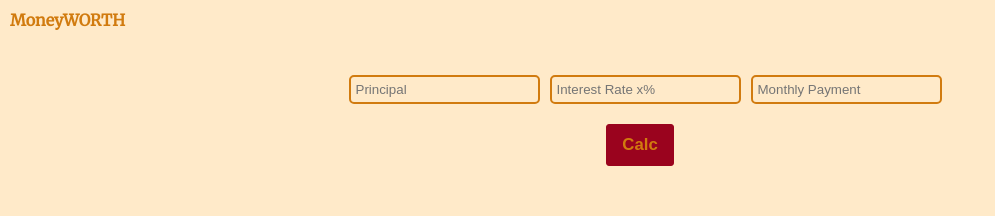
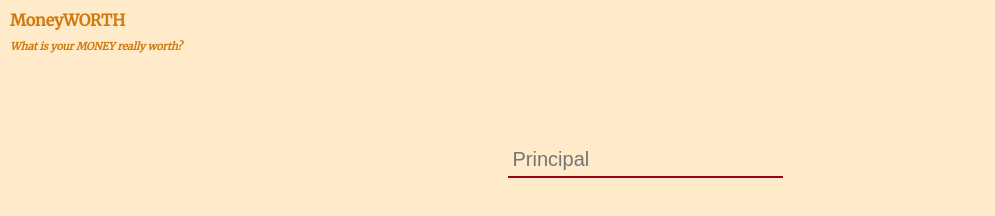
Before and after one commit to MoseyM/moneyworth, a React app: page / in a window 1280 px wide. Shown: the whole page, without its empty margins (0-995 px from the left). Built offline with nearby package versions, Linux system fonts and the light colour scheme.

Commit message:
up to now

```diff
--- a/public/index.html
+++ b/public/index.html
@@ -24,6 +24,7 @@
     <noscript>
       You need to enable JavaScript to run this app.
     </noscript>
+    <nav><span id="brand">MoneyWORTH<span><p>What is your MONEY really worth?</p></nav>
     <div id="root"></div>
     <!--
       This HTML file is a template.
--- a/src/App.scss
+++ b/src/App.scss
@@ -12,21 +12,29 @@ nav {
 	font-weight: bolder;
 	font-size: 16px;
 	margin-bottom: 15px;
+	p {
+		font-size: 0.65em;
+		font-style: italic;
+	}
 }
 
 .container {
 	padding: 20px;
 	text-align: center;
 	form {
+		padding: 15px;
+		error {
+			padding: 0;
+		}
 		input {
 			background: transparent;
 			color: #d17b0f;
-			border: 2px solid #d17b0f;
-			border-radius: 5px;
+			border: none;
 			padding: 5px;
+			border-bottom: 2px solid #9a031e;
+			font-size: 1.25em;
 			display: inline;
 			margin-left:10px;
-			margin-bottom: 20px;
 		}
 	}
 }
@@ -40,9 +48,6 @@ button#submitButton {
 	margin: 0 auto;
 	font-weight: bold;
 	font-size: 1.05em;
-	:hover {
-		background-color: #ffffff;
-	}
 }
 
 .paymentBlock{
--- a/src/components/app.js
+++ b/src/components/app.js
@@ -1,6 +1,6 @@
 import React, { Component } from 'react';
 import '../App.css';
-import Header from './header';
+import Form from './form';
 import PayoffBlock from './payoffBlock';
 
 class App extends Component {
@@ -10,75 +10,70 @@ class App extends Component {
 		this.state = {
 			result:[]
 		};
-		this.calcTotalPayments =
-		 this.calcTotalPayments.bind(this);
-		 this.clearForm =
-		 	this.clearForm.bind(this);
+		// this.calcTotalPayments =
+		//  this.calcTotalPayments.bind(this);
 	}
 
-	clearForm() {
-		this.refs.principal.value = null;
-		this.refs.intRate.value = null;
-		this.refs.monthlyPayment.value = null;
+	// B = ( A * (1+r)n) - [ (P/r) * ((1+r)n - 1 ) ]
+	// B = Balance Amount
+	// A = Loan Amount
+	// P = Payment Amount
+	// r = Rate of Interest (compounded)
+	// n = Number of time periods
+
+	calculateLastPayment(obj) {
+		var data = obj;
+		var bal = (obj.principal)
 	}
 
-	calcTotalPayments(event) {
-		event.preventDefault();
-		let principal =
-			parseFloat(this.refs.principal.value);
-		let interestRate =
-			parseFloat(this.refs.intRate.value/100);
-		let monthlyPayment =
-			parseFloat(this.refs.monthlyPayment.value);
+	// calcTotalPayments(event) {
+	// 	event.preventDefault();
+	// 	let principal =
+	// 		parseFloat(this.refs.principal.value);
+	// 	let interestRate =
+	// 		parseFloat(this.refs.intRate.value/100);
+	// 	let monthlyPayment =
+	// 		parseFloat(this.refs.monthlyPayment.value);
 
-		// formula: N = −log(1−iA/P) / log(1+i)
-		let monthlyInterestRate = interestRate/12;
-		let totalOriginalPayments =
-			-Math.log(
-				1-(monthlyInterestRate*principal)/
-				monthlyPayment)/
-			Math.log(1+monthlyInterestRate);
-		//calculate a last payment
-		let x = Math.floor(totalOriginalPayments)
-		let intRateAdj =
-		Math.pow(1+monthlyInterestRate,x);
+	// 	// formula: N = −log(1−iA/P) / log(1+i)
+	// 	let monthlyInterestRate = interestRate/12;
+	// 	let totalOriginalPayments =
+	// 		-Math.log(
+	// 			1-(monthlyInterestRate*principal)/
+	// 			monthlyPayment)/
+	// 		Math.log(1+monthlyInterestRate);
+	// 	//calculate a last payment
+	// 	let x = Math.floor(totalOriginalPayments)
+	// 	let intRateAdj =
+	// 	Math.pow(1+monthlyInterestRate,x);
 
-		let lastPayment = (principal*intRateAdj)-(monthlyPayment*( (intRateAdj - 1)/monthlyInterestRate ));
+	// 	let lastPayment = (principal*intRateAdj)-(monthlyPayment*( (intRateAdj - 1)/monthlyInterestRate ));
 
 
-		let newResult = [
-			principal,
-			interestRate,
-			monthlyPayment,
-			totalOriginalPayments
-		]
+	// 	let newResult = [
+	// 		principal,
+	// 		interestRate,
+	// 		monthlyPayment,
+	// 		totalOriginalPayments
+	// 	]
 
-		var detArr = this.state.result;
-		detArr.push(newResult)
-		this.setState({
-			result: detArr
-		});
-
-		this.clearForm();
-	}
+	// 	var detArr = this.state.result;
+	// 	detArr.push(newResult)
+	// 	this.setState({
+	// 		result: detArr
+	// 	});
+	// }
 
 	render() {
 		var j = [];
-		this.state.result.map(function(p) {
+		this.state.result.map((p) => {
 			j.push(<PayoffBlock paymentDetails={ p }/>);
 		})
 
 		return (
 			<div className="App">
-				<Header />
 				<div className="container">
-					<form>
-						<input type="text" id="principal" placeholder="Principal" ref="principal" />
-						<input type="text" placeholder="Interest Rate x%" ref="intRate" />
-						<input type="text" placeholder="Monthly Payment" id="monthlyPayment" ref="monthlyPayment" />
-						<button id="submitButton" onClick={ this.calcTotalPayments }>Calc</button>
-					</form>
-
+					<Form />
 					{j}
 					<div className="clear"></div>
 				</div>
--- /dev/null
+++ b/src/components/form.js
@@ -0,0 +1,71 @@
+import React from 'react';
+
+class Form extends React.Component
+
+{
+
+	constructor() {
+		super();
+		this.state = {
+			fields: {
+				principal: {
+					value: null,
+					label: "Principal",
+					type: "currency"
+				},
+				interest: {
+					value: null,
+					label: "Interest Rate"
+				},
+				payment: {
+					value: null,
+					label: "Payment per Period"
+				}
+			},
+			iterator:0
+		};
+		this.change = this.change.bind(this);
+		this.onkeySubmit = this.onkeySubmit.bind(this);
+	}
+
+	componentWillMount() {
+		this.setState({
+			labels: Object.keys(this.state.fields)
+		});
+	}
+
+	render() {
+		var b = "fdfsdaf"
+		return (
+			<form onSubmit={this.onkeySubmit}>
+				<h3 id="inputHead"></h3>
+				<input type="text" id="{this.state.labels[this.state.iterator]}" onChange={this.change}
+				 placeholder={this.state.fields[this.state.labels[this.state.iterator]].label} />
+				<p id="error"></p>
+			</form>
+
+		);
+	}
+
+	change(e) {
+		let j = document.getElementById("error");
+		if(isNaN(e.target.value) ) {
+			j.innerHTML = "This must be a number";
+		} else {
+			j.innerHTML = null;
+		}
+	}
+
+	onkeySubmit(e) {
+		let j = document.getElementById("error");
+		e.preventDefault();
+		console.log("Submit!")
+		if(isNaN(e.target.value) ) {
+			j.innerHTML = "This must be a number";
+		} else {
+			console.log(e.target.id)
+		}
+	}
+}
+
+export default Form
--- a/src/components/header.js
+++ /dev/null
@@ -1,12 +0,0 @@
-import React from 'react';
-
-
-export default class Header extends React.Component {
-	render() {
-		return (
-			<nav>
-				MoneyWORTH
-			</nav>
-			)
-	}
-}
--- a/src/components/options.js
+++ b/src/components/options.js
@@ -25,7 +25,7 @@ class PaymentOptions extends React.Component
 		totalOriginalPayments] = details;
 		let newPayment, monthlyint = interestRate/12;
 
-		if(12 <= totalOriginalPayments <= 6){
+		if(12 <= totalOriginalPayments <= 6) {
 			details[3] = 6;
 			newPayment = monthlyint*principal/(1-Math.pow(1+monthlyint, -6));
 		} else if (24 <= totalOriginalPayments <= 13) {
@@ -46,7 +46,7 @@ class PaymentOptions extends React.Component
 		if (this.show) {
 			res = <PaymentDetails details={ details }/>;
 		} else {
-			res = "It Looks like your plan may be the most effecient";
+			res = "It Looks like your plan may be the most efficient";
 		}
 		return (
 			<div>
--- a/src/components/paymentDetails.js
+++ b/src/components/paymentDetails.js
@@ -16,7 +16,6 @@ class PaymentDetails extends React.Component
 		let paymentDetails = this.props.details;
 		return (
 			<div>
-				<div className="paymentTitle"><p>Payment Details</p></div>
 				<div className="paymentBody">
 					<h3>Payment:${ paymentDetails[2] }</h3>
 					<h3>Interest:{ Number(paymentDetails[1]*100).toFixed(2) }%</h3>
--- a/src/components/payoffBlock.js
+++ b/src/components/payoffBlock.js
@@ -2,22 +2,21 @@ import React from 'react';
 import PaymentDetails from './paymentDetails';
 import PaymentOptions from './options';
 
-class Payoff extends React.Component {
-	render() {
-		let paymentDetails = this.props.paymentDetails;
+const Payoff = (props) => {
+	let paymentDetails = props.paymentDetails;
 	if (paymentDetails.length) {
 		var res = <PaymentDetails details={ paymentDetails }/>;
-			var opts = <PaymentOptions details={paymentDetails} />
+		var opts = <PaymentOptions details={ paymentDetails } />
 	}
 	return(
 		<div>
 			<div className="paymentBlock">
+				<div className="paymentTitle"><p>Payment Details</p></div>
 				{res}
 				{opts}
 			</div>
 		</div>
 	);
 }
-}
 
 export default Payoff;
```
Also changed, not shown: src/App.css. Lines whose indentation alone changed are shown as unchanged.
